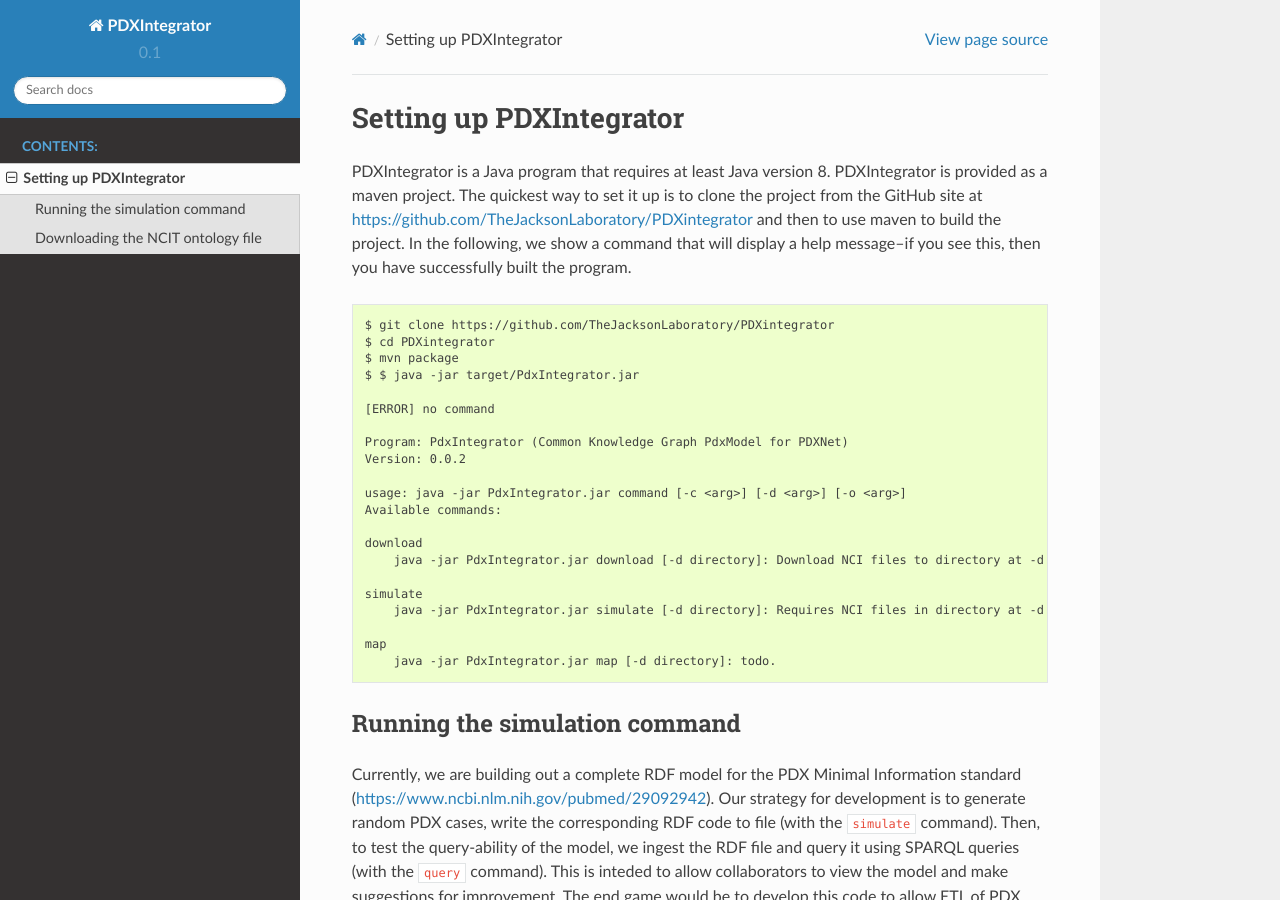
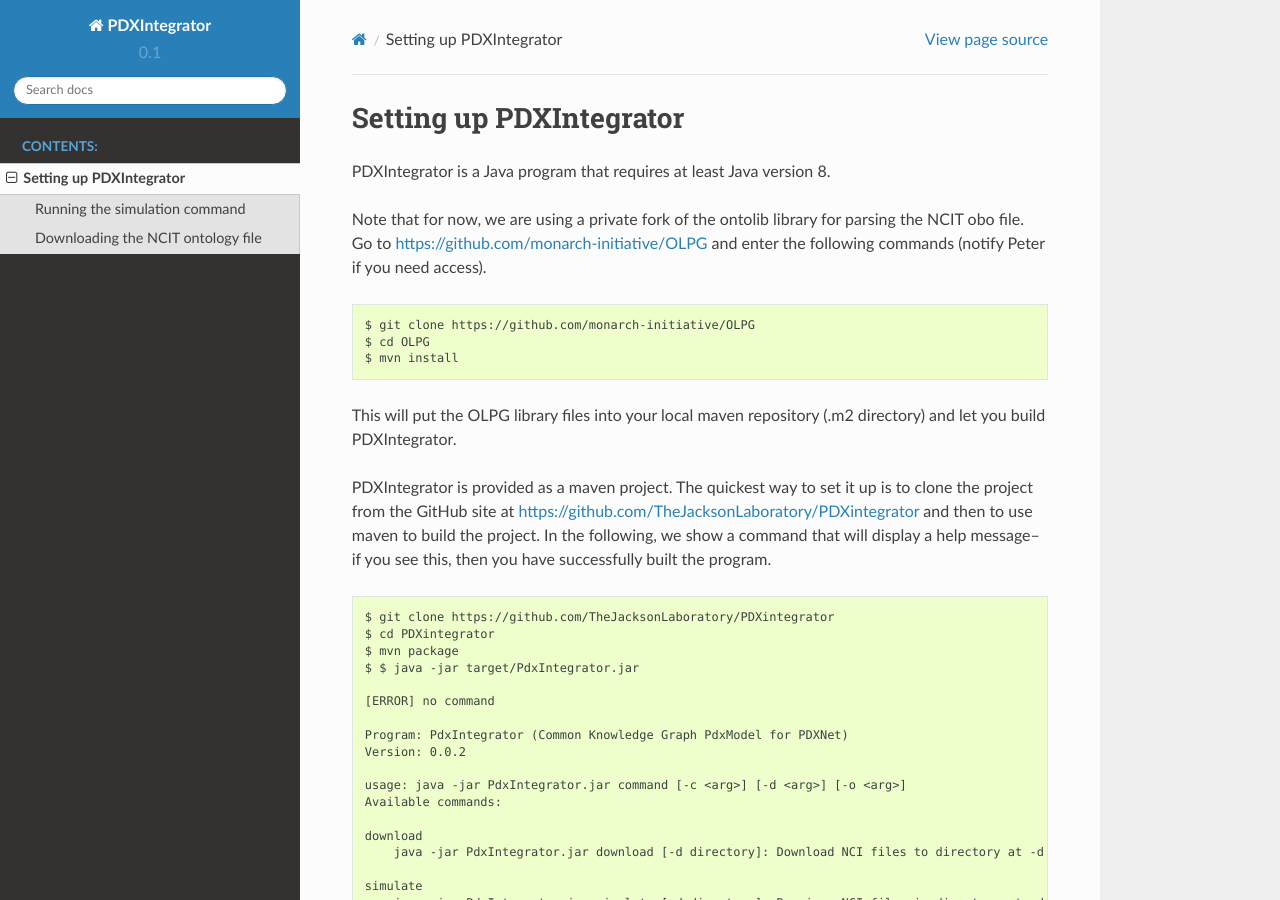
Before and after one commit to TheJacksonLaboratory/PDXintegrator, a Sphinx documentation site: the page built from docs/setup.rst, in a window 1280 px wide and 900 px high. Built offline with Sphinx 7.4.7 and the Read the Docs theme 2.0.0, drawn with Linux system fonts in a browser that asks for light colours.

Commit message:
docs-update

```diff
--- a/docs/setup.rst
+++ b/docs/setup.rst
@@ -1,9 +1,24 @@
 Setting up PDXIntegrator
 ========================
 
-PDXIntegrator is a Java program that requires at least Java version 8. PDXIntegrator is provided
+PDXIntegrator is a Java program that requires at least Java version 8.
+
+Note that for now, we are using a private fork of the ontolib library for parsing the NCIT obo file.
+Go to https://github.com/monarch-initiative/OLPG and enter the following commands (notify Peter if
+you need access). ::
+
+    $ git clone https://github.com/monarch-initiative/OLPG
+    $ cd OLPG
+    $ mvn install
+
+This will put the OLPG library files into your local maven repository (.m2 directory) and let you
+build PDXIntegrator.
+
+
+PDXIntegrator is provided
 as a maven project. The quickest way to set it up is to clone the project from the GitHub site
-at https://github.com/TheJacksonLaboratory/PDXintegrator and then to use maven to build the project. In the
+at https://github.com/TheJacksonLaboratory/PDXintegrator and then to use maven to build the project.
+In the
 following, we show a command that will display a help message--if you see this, then you have successfully
 built the program. ::
 
```
Also changed, not shown: docs/index.rst (line endings or trailing spaces).
